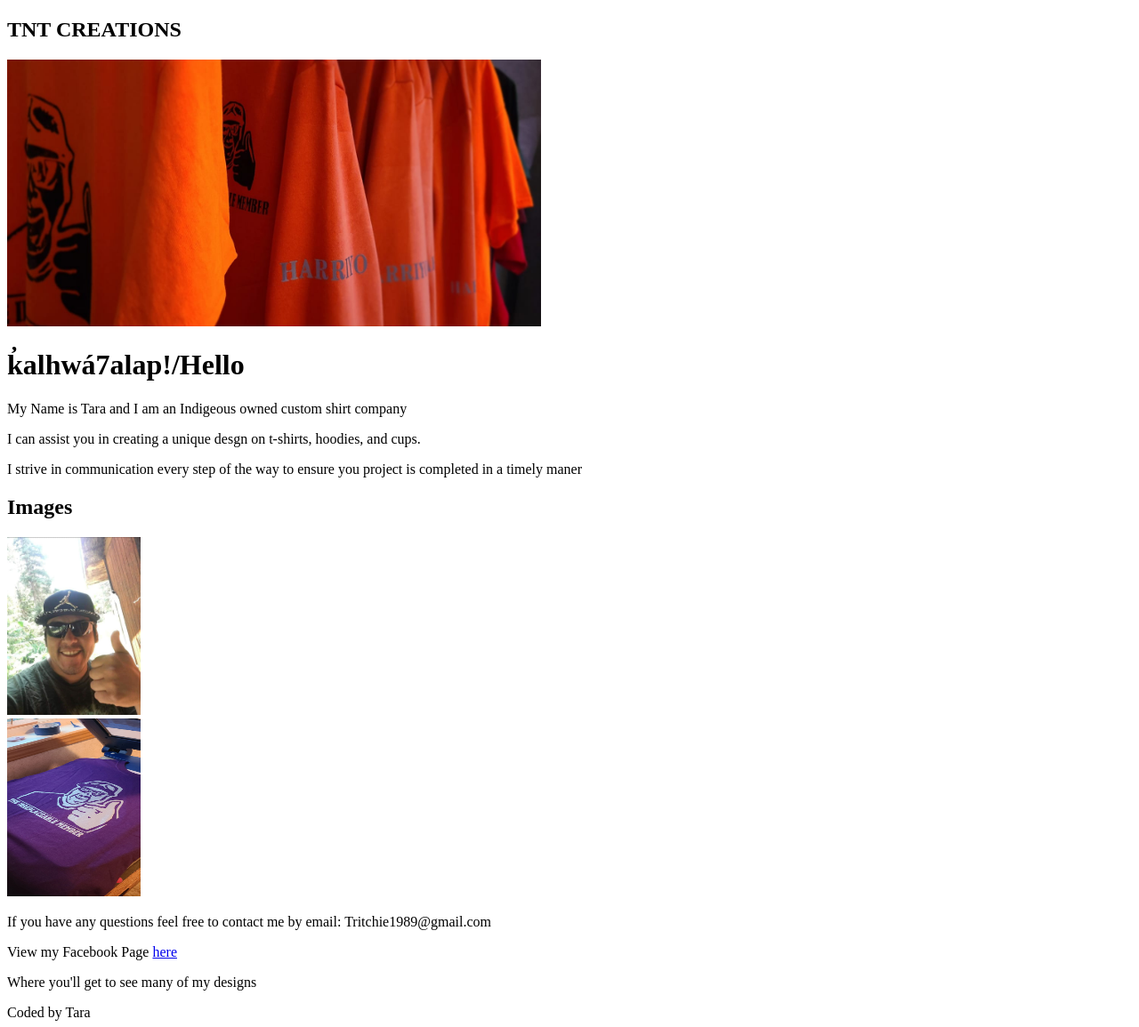
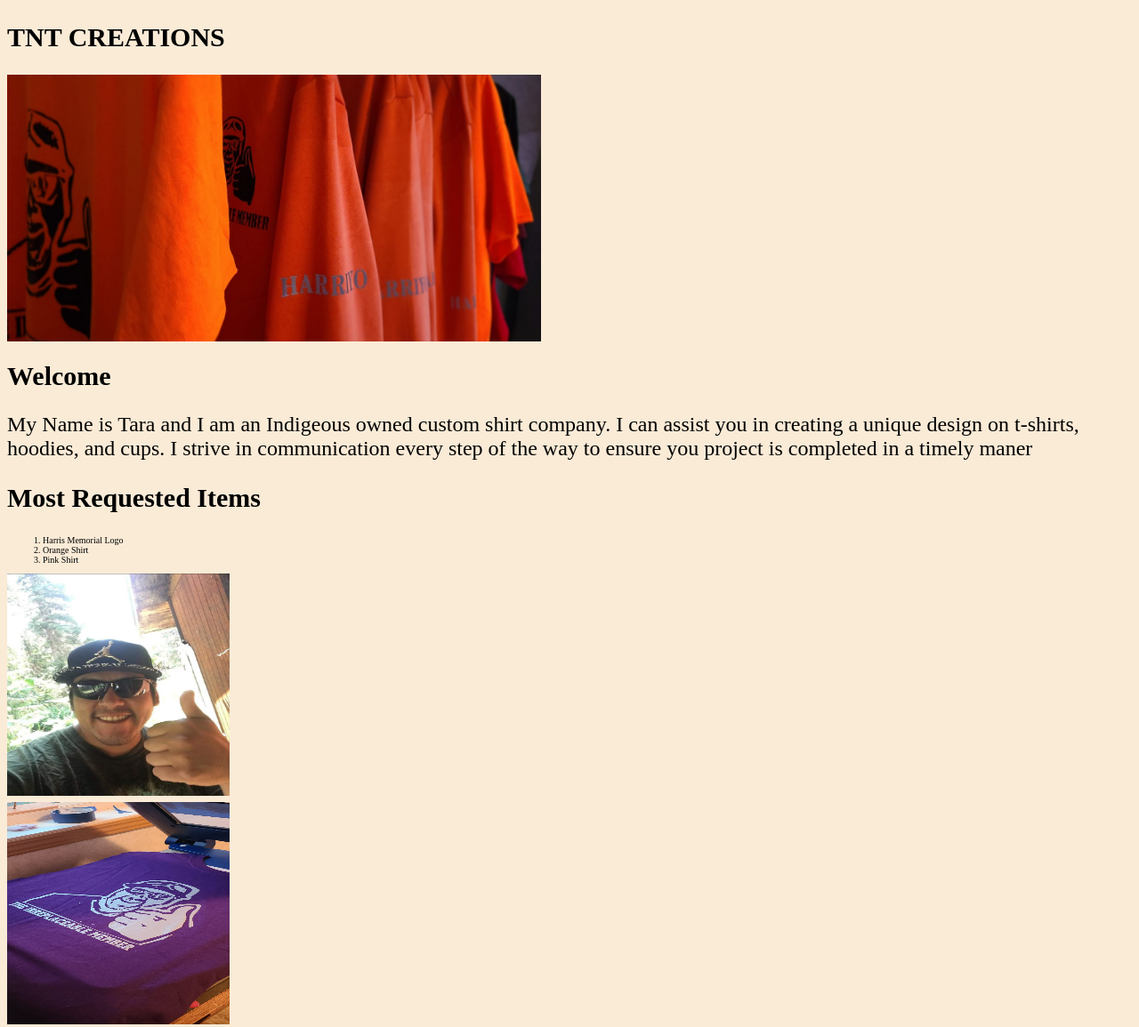
Before and after one commit to Tara023/Website, a plain HTML site: page index.html in a window 1280 px wide. Shown: the top 1155 px of the page at 89% size. Drawn offline with Linux system fonts and the light colour scheme; a web font is replaced by a local one.

Commit message:
update styles and index file

```diff
--- a/index.html
+++ b/index.html
@@ -3,6 +3,10 @@
     <head>
         <title>Website</title>
         <meta charset="utf-8"/>
+        <link rel="stylesheet" href="./styles.css" />
+        <link rel="preconnect" href="https://fonts.googleapis.com">
+        <link rel="preconnect" href="https://fonts.gstatic.com" crossorigin>
+        <link href="https://fonts.googleapis.com/css2?family=Caprasimo&display=swap" rel="stylesheet">
     </head>
 <section>
     <h1>TNT CREATIONS</h1>
@@ -15,35 +19,33 @@
 </section>
 <body>
     <header id="top">
-        <h1>k̓alhwá7alap!/Hello</h1>
+        <h1>Welcome</h1>
     </header>
     <main>
         <p>
-            My Name is Tara and I am an Indigeous owned custom shirt company
-        </p>
-        <p>
-            I can assist you in creating a unique desgn on t-shirts, hoodies, and cups.
-        </p>
-        <p>
-            I strive in communication every step of the way to ensure you project is completed in a timely maner
+            My Name is Tara and I am an Indigeous owned custom shirt company. I can assist you in creating a unique design on t-shirts, hoodies, and cups. I strive in communication every step of the way to ensure you project is completed in a timely maner
         </p>
         <section>
-            <h2>Images</h2>
+            <h2>Most Requested Items</h2>
+            <ol>
+                <li>Harris Memorial Logo</li>
+                <li>Orange Shirt</li>
+                <li>Pink Shirt</li>
+            </ol>
+        </section>
                 <img
                 src="./images/HHA1.jpg"
                 alt="Photo from FB page"
-            width="150"
-            height="200"
+                width="250"
+                height="250"
                 />
-        </section>
         <section>
             <img
                     src="./images/HHA2.jpg"
                     alt="Photo from FB page"
-            width="150"
-            height="200"
+                    width="250"
+                    height="250"
                     />
-        </section>
         </section>
     </main>
         <footer id="footer">
--- /dev/null
+++ b/styles.css
@@ -0,0 +1,35 @@
+h1{
+    color: black;
+    font-size: 30px;
+}
+
+h2{
+    color: black;
+    font-size: 30px;
+}
+
+body{
+    background-color: antiquewhite;
+    color: lightpink;
+    font-family: 'Caprasimo', serif;
+    font-size: 30px;
+}
+
+p{
+    color:black;
+    font-size: 24px;
+}
+footer{
+    color: darkslategrey;
+    font-size: 14px;
+}
+
+header{
+    color: black;
+    font-size: 60px;
+}
+
+section{
+    color: black;
+    font-size: 10px;
+}
```
Lines whose indentation alone changed are shown as unchanged.
